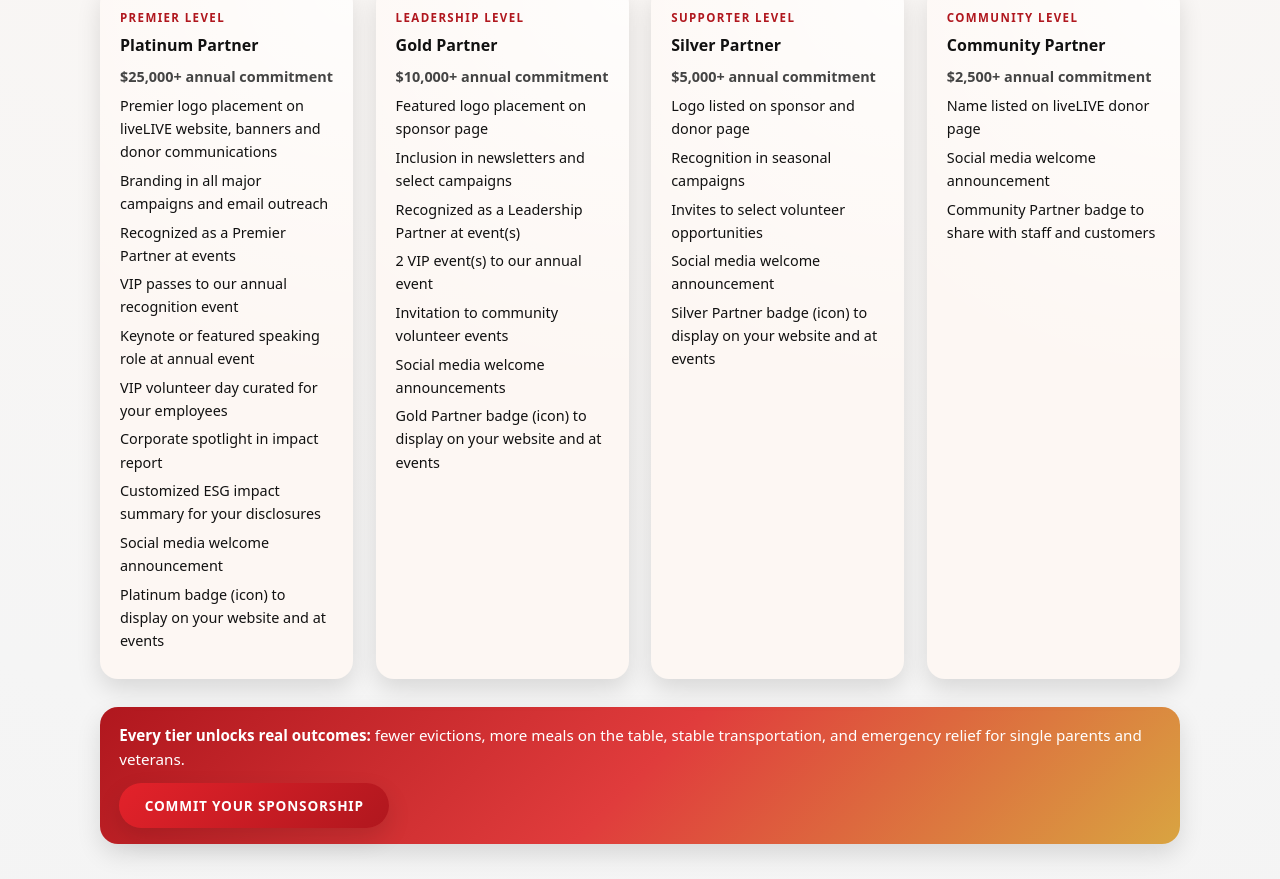
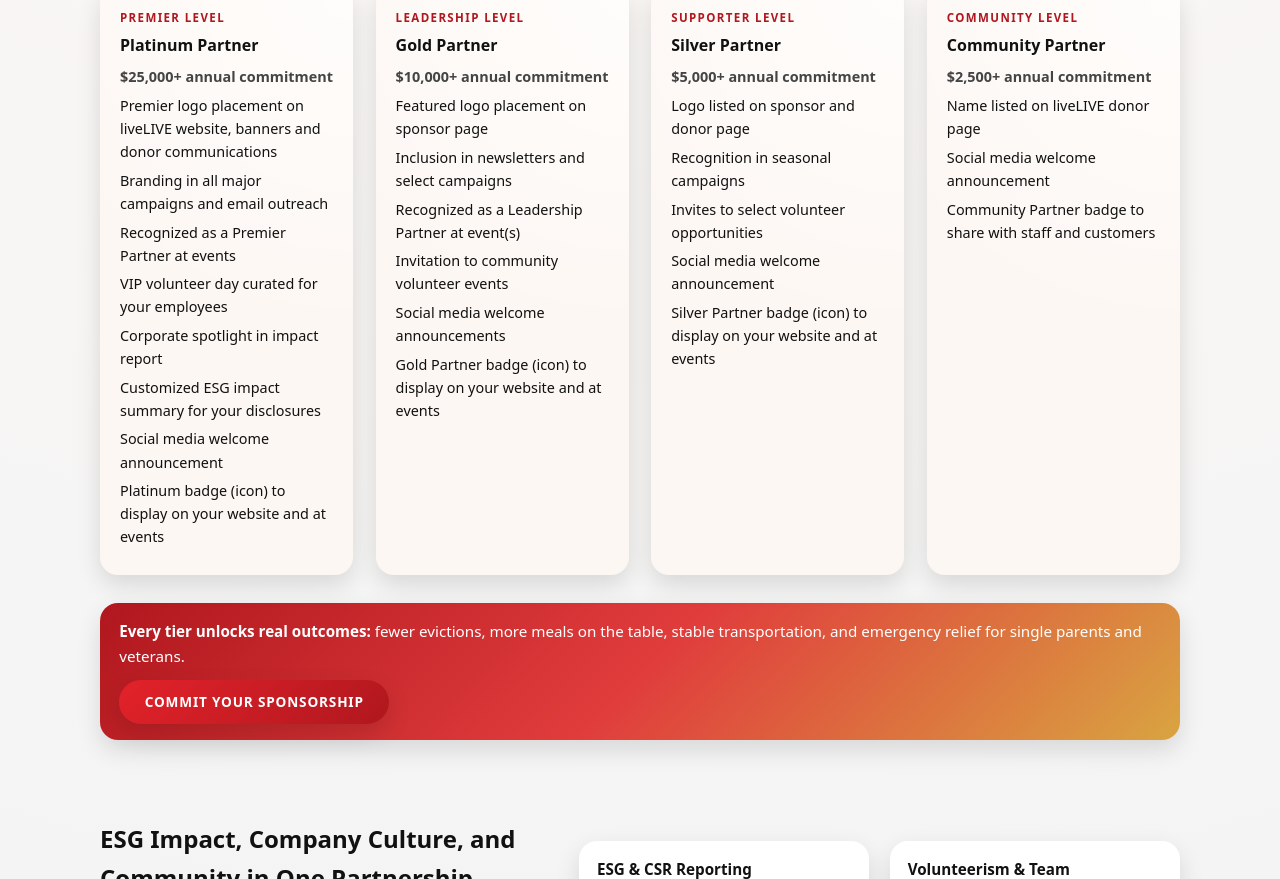
Before and after one commit to mendyturner/livelive_sponsorship, a plain HTML site: page index.html in a window 1280 px wide. Shown: the part 1062-1941 px from the top of the page. Drawn offline with Linux system fonts and the light colour scheme.

Commit message:
Update partner benefits by removing specific items
Removed VIP passes and speaking roles from Premier Partner benefits, and removed 2 VIP events from Leadership Partner benefits.

```diff
--- a/index.html
+++ b/index.html
@@ -486,8 +486,6 @@
               <li>Premier logo placement on liveLIVE website, banners and donor communications</li>
               <li>Branding in all major campaigns and email outreach</li>
               <li>Recognized as a Premier Partner at events</li>
-              <li>VIP passes to our annual recognition event</li>
-              <li>Keynote or featured speaking role at annual event</li>
               <li>VIP volunteer day curated for your employees</li>
               <li>Corporate spotlight in impact report</li>
               <li>Customized ESG impact summary for your disclosures</li>
@@ -507,7 +505,6 @@
               <li>Featured logo placement on sponsor page</li>
               <li>Inclusion in newsletters and select campaigns</li>
               <li>Recognized as a Leadership Partner at event(s)</li>
-              <li>2 VIP event(s) to our annual event</li>
               <li>Invitation to community volunteer events</li>
               <li>Social media welcome announcements</li>
               <li>Gold Partner badge (icon) to display on your website and at events</li>
```
